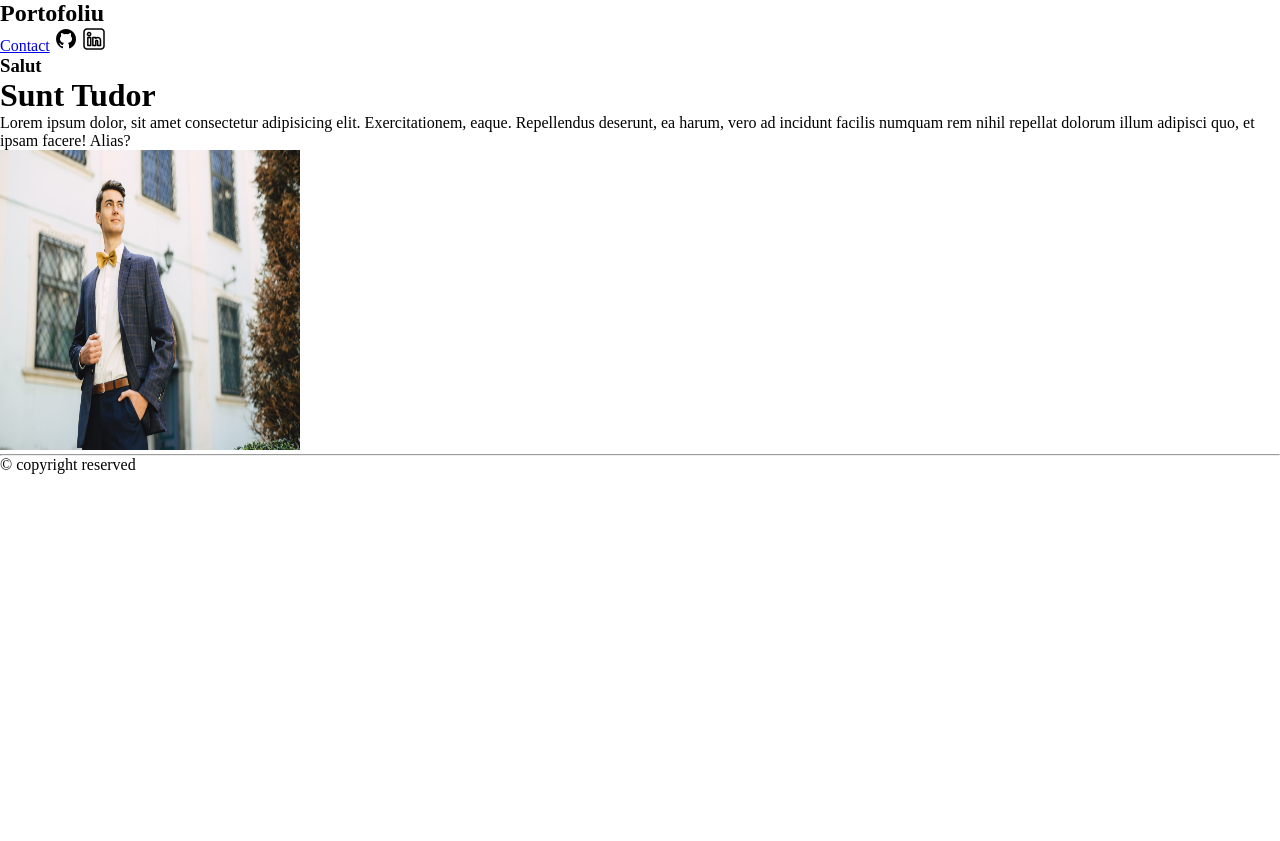
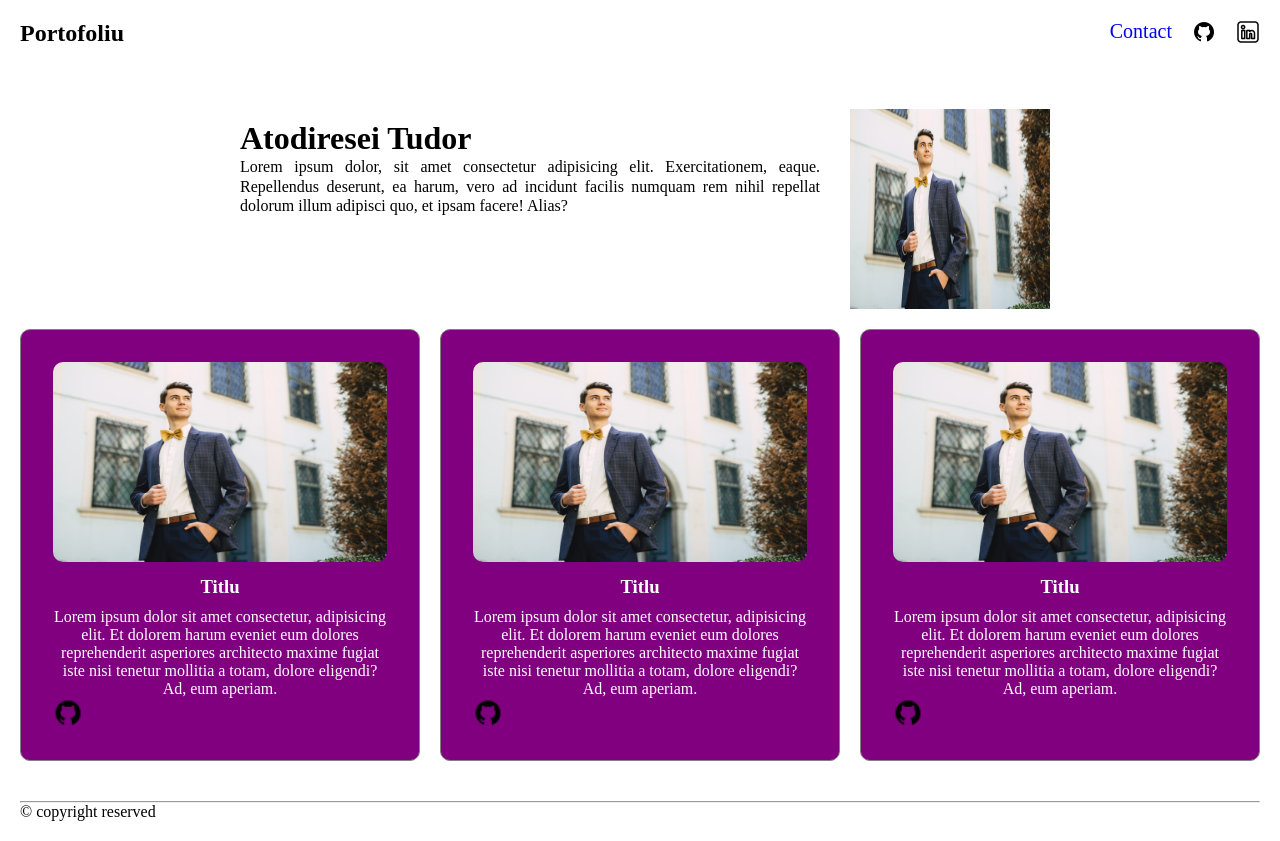
Before and after one commit to Tudor-debug819/portofolio, a plain HTML site: page index.html in a window 1280 px wide. Before the commit the page ends 800 px from the top, so only its background shows below. Drawn offline with Linux system fonts and the light colour scheme.

Commit message:
cards done

```diff
--- a/index.html
+++ b/index.html
@@ -20,18 +20,63 @@
         </div>
     </nav>
 
-    <div class="container">
-        <div class="text">
-            <h3>Salut</h3>
-            <h1>Sunt Tudor</h1>
-            <p>Lorem ipsum dolor, sit amet consectetur adipisicing elit. Exercitationem, eaque. Repellendus deserunt, ea
-                harum,
-                vero ad incidunt facilis numquam rem nihil repellat dolorum illum adipisci quo, et ipsam facere! Alias?
-            </p>
+    <main>
+        <div class="introduction">
+
+            <img src="imagini/PozaPortofoliu.jpeg" width="200" height="200">
+            <div class="text">
+                <h1>Atodiresei Tudor</h1>
+                <p>Lorem ipsum dolor, sit amet consectetur adipisicing elit. Exercitationem, eaque. Repellendus
+                    deserunt, ea
+                    harum,
+                    vero ad incidunt facilis numquam rem nihil repellat dolorum illum adipisci quo, et ipsam facere!
+                    Alias?
+                </p>
+            </div>
+
         </div>
 
-        <img src="PozaPortofoliu.jpeg" width="300" height="300">
-    </div>
+        <div class="container">
+            <div class="card">
+                <img src="imagini/PozaPortofoliu.jpeg" width="200" height="200">
+                <div class="card-content">
+                    <h3>Titlu</h3>
+                    <p>Lorem ipsum dolor sit amet consectetur, adipisicing elit. Et dolorem harum eveniet eum dolores
+                        reprehenderit asperiores architecto maxime fugiat iste nisi tenetur mollitia a totam, dolore
+                        eligendi? Ad, eum aperiam.</p>
+                </div>
+                <a href="https://github.com/Tudor-debug819" target="_blank"><img id="github-icon"
+                        src="imagini/icons8-github-24.png"></a>
+            </div>
+
+            <div class="card">
+                <img src="imagini/PozaPortofoliu.jpeg" width="200" height="200">
+                <div class="card-content">
+                    <h3>Titlu</h3>
+                    <p>Lorem ipsum dolor sit amet consectetur, adipisicing elit. Et dolorem harum eveniet eum dolores
+                        reprehenderit asperiores architecto maxime fugiat iste nisi tenetur mollitia a totam, dolore
+                        eligendi? Ad, eum aperiam.</p>
+                </div>
+                <a href="https://github.com/Tudor-debug819" target="_blank"><img id="github-icon"
+                        src="imagini/icons8-github-24.png"></a>
+            </div>
+            <div class="card">
+                <img src="imagini/PozaPortofoliu.jpeg" width="200" height="200">
+                <div class="card-content">
+                    <h3>Titlu</h3>
+                    <p>Lorem ipsum dolor sit amet consectetur, adipisicing elit. Et dolorem harum eveniet eum dolores
+                        reprehenderit asperiores architecto maxime fugiat iste nisi tenetur mollitia a totam, dolore
+                        eligendi? Ad, eum aperiam.</p>
+                </div>
+                <a href="https://github.com/Tudor-debug819" target="_blank"><img id="github-icon"
+                        src="imagini/icons8-github-24.png"></a>
+
+            </div>
+
+        </div>
+
+
+    </main>
 
     <footer>
         <hr>
--- a/style.css
+++ b/style.css
@@ -2,10 +2,91 @@
     box-sizing: border-box;
     margin: 0;
     padding: 0;
+    text-decoration: none;
 }
 
-body{
+body {
     min-height: 100vh;
     display: flex;
     flex-direction: column;
 }
+
+nav {
+    display: flex;
+    padding: 20px;
+}
+
+.nav-heading {
+    flex: 1;
+}
+
+.nav-links {
+    display: flex;
+    gap: 20px;
+    font-size: 20px;
+}
+
+main {
+    padding: 20px;
+
+}
+
+.introduction {
+    padding: 20px;
+    display: flex;
+    flex-direction: row-reverse;
+    justify-content: center;
+    gap: 20px;
+}
+
+.text {
+    padding: 10px;
+    line-height: 1.2;
+    font-size: 16px;
+    text-align: justify;
+    width: 50%;
+}
+
+.container {
+    display: flex;
+    flex-wrap: wrap;
+    gap: 20px;
+    justify-content: center;
+}
+
+.card {
+    padding: 2em;
+    border: 1px solid grey;
+    border-radius: 10px;
+    background-color: purple;
+    text-align: center;
+    width: 300px;
+    flex: 1 1 300px;
+}
+
+.card img {
+    width: 100%;
+    border-radius: 10px;
+}
+
+.card h3 {
+    margin: 10px 0;
+    color: white;
+}
+
+.card p {
+    color: white;
+}
+
+footer {
+    padding: 20px;
+}
+
+#github-icon{
+    display: flex;
+    width: 30px;
+}
+
+/* img{
+    border-radius: 50%;
+} */
```
Also changed, not shown: imagini/PozaPortofoliu.jpeg (renamed from PozaPortofoliu.jpeg).
